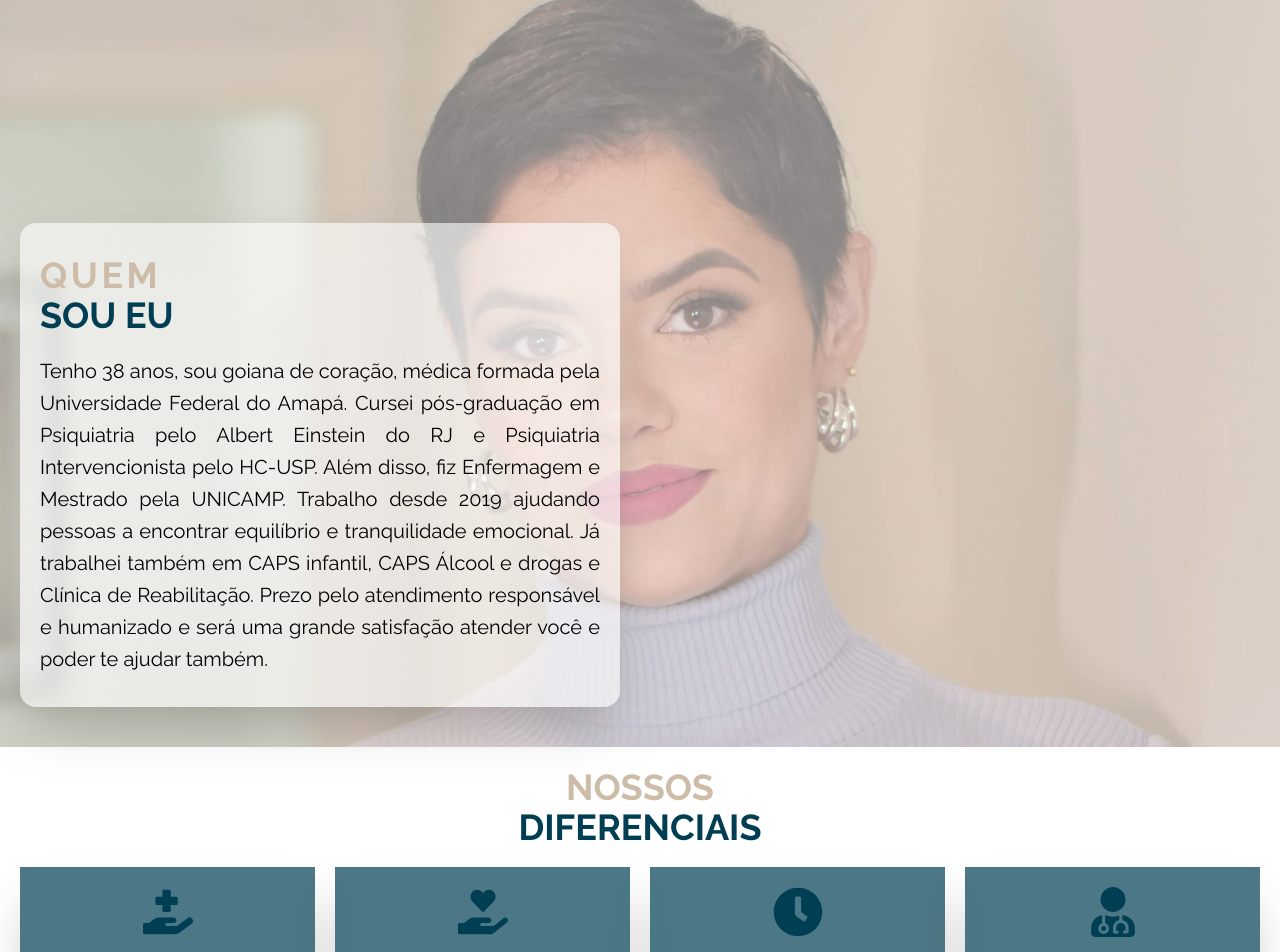
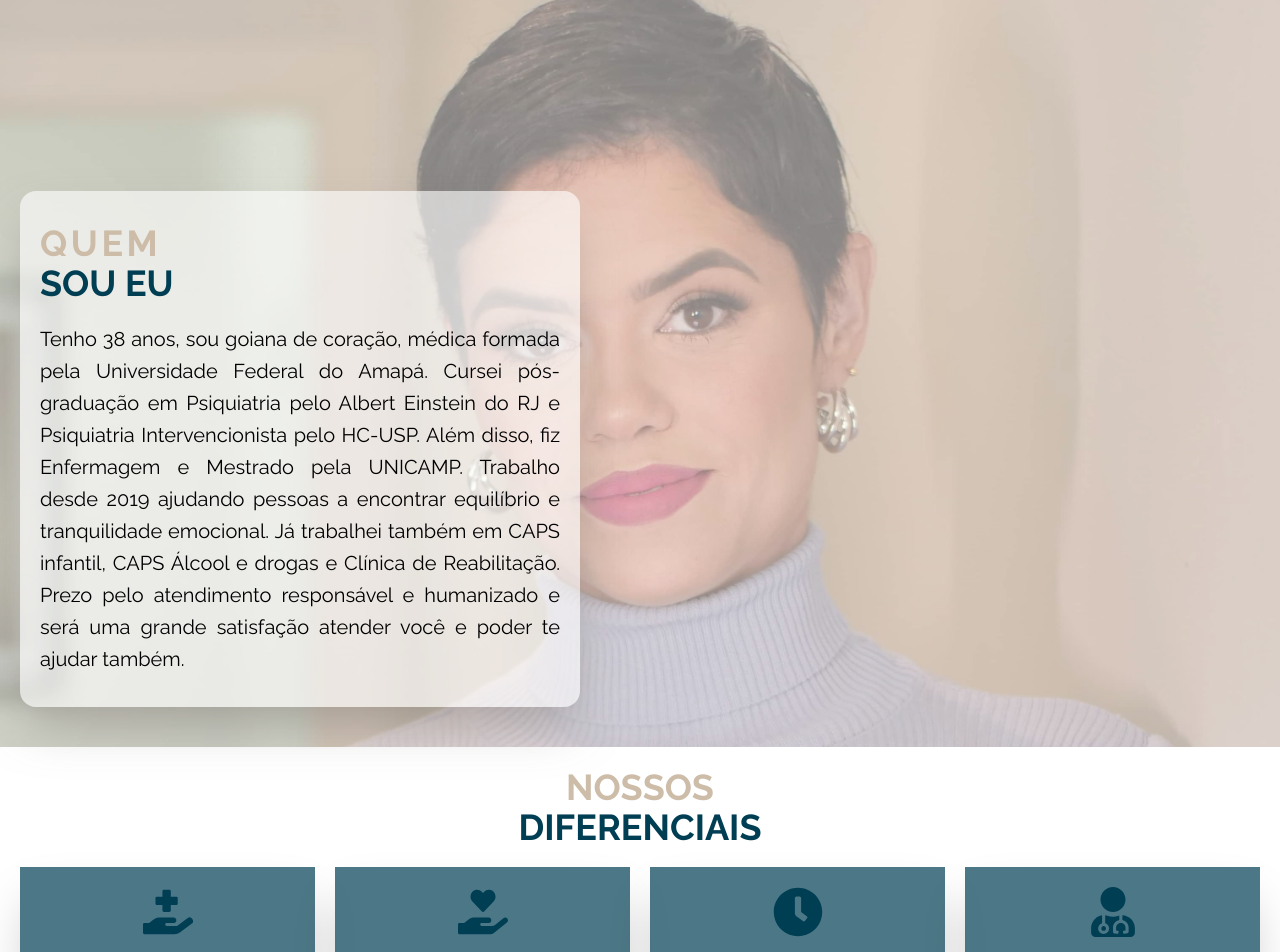
Before and after one commit to brunoprestesap/page-dra-camila, a React (Create React App) app: page / in a window 1280 px wide. Shown: the part 2385-3337 px from the top of the page. Built offline with nearby package versions, Linux system fonts and the light colour scheme.

Commit message:
troca foto brand

```diff
--- a/src/components/Brand.js
+++ b/src/components/Brand.js
@@ -13,7 +13,7 @@ const Brand = () => {
 
             <div className="w-full h-screen absolute top-0 left-0 md:bottom-4 bg-white/50">
 
-                <div id="sobre" className="flex justify-center absolute bottom-10 left-0 md:w-3/6 md:h-auto px-5">
+                <div id="sobre" className="flex justify-center absolute bottom-10 left-0 md:w-3/6 md:h-auto lg:max-w-[600px] px-5">
 
                     <div className="backdrop-opacity-10 rounded-2xl bg-white px-5 py-8 bg-opacity-60 shadow-2xl shadow-stone-500/50">
                         <h2 className='text-2xl md:text-4xl tracking-widest text-[#CDBCA8] font-extrabold'>
```
